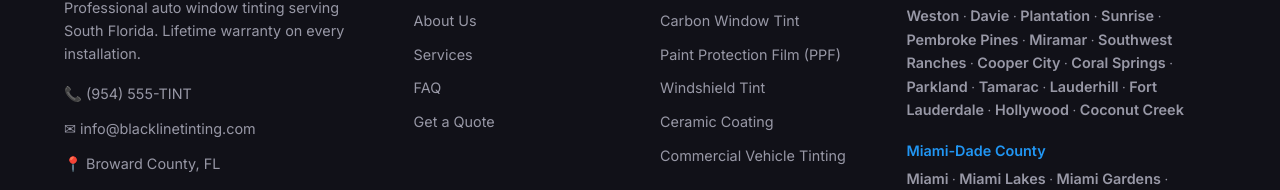
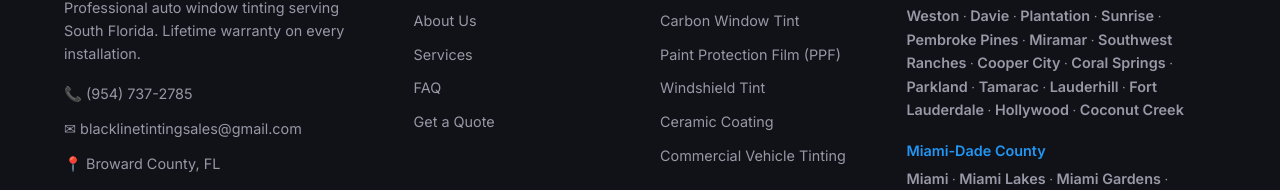
Before and after one commit to jcdammert/Blackline-Tinting, a Next.js app: page / in a window 1280 px wide. Shown: the part 2547-2737 px from the top of the page. Built offline with nearby package versions, Linux system fonts and the light colour scheme.

Commit message:
Update Footer.tsx

```diff
--- a/src/components/Footer.tsx
+++ b/src/components/Footer.tsx
@@ -36,8 +36,8 @@ export default function Footer() {
             </Link>
             <p>Professional auto window tinting serving South Florida. Lifetime warranty on every installation.</p>
             <div className="footer-contact">
-              <p>📞 (954) 555-TINT</p>
-              <p>✉ info@blacklinetinting.com</p>
+              <p>📞 (954) 737-2785</p>
+              <p>✉ blacklinetintingsales@gmail.com</p>
               <p>📍 Broward County, FL</p>
             </div>
           </div>
```
